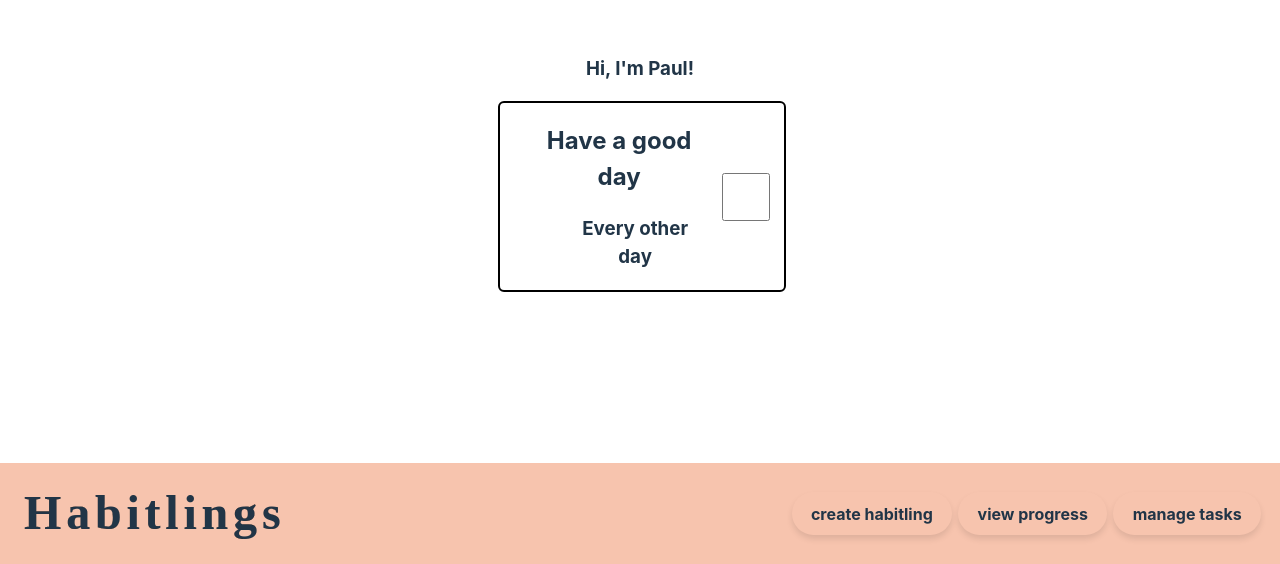
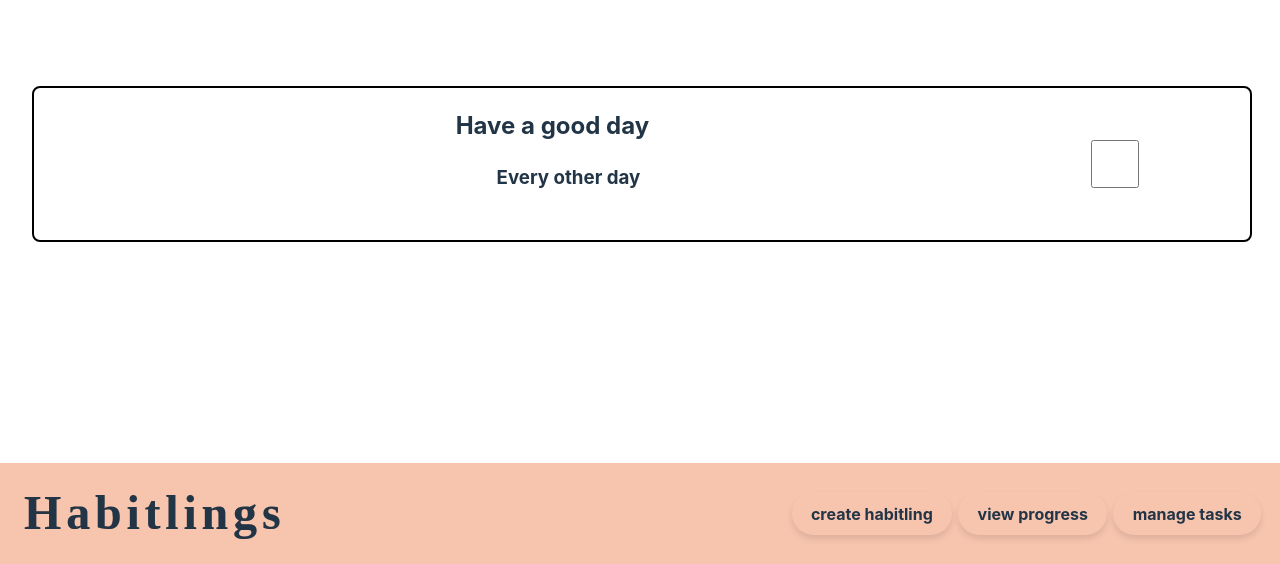
Before and after one commit to celeste-nunez/TeamRocket, a React (Vite) app in the folder my-react/: page / in a window 1280 px wide. Shown: the part 236-800 px from the top of the page. Built offline with nearby package versions, Linux system fonts and the light colour scheme.

Commit message:
edited root to allow full page

```diff
--- a/my-react/src/App.css
+++ b/my-react/src/App.css
@@ -1,5 +1,5 @@
 #root {
-  max-width: 1280px;
+  width: 100%;
   margin: 0 auto;
   padding: 2rem;
   text-align: center;
--- a/my-react/src/App.jsx
+++ b/my-react/src/App.jsx
@@ -7,7 +7,7 @@ function App() {
   return (
     <>
       <NavBar/>
-      <h3>Hi, I'm Paul!</h3>
+
       <Check_habit/>
     </>
   );
--- a/my-react/src/Check_habit.css
+++ b/my-react/src/Check_habit.css
@@ -2,9 +2,11 @@ form{
     display: flex;
     flex-direction: row;
     flex-wrap: nowrap;
-    justify-content: space-between;
+    /* align-self: flex-start; */
     border: 2px solid black;
-    border-radius: 6px;
+    border-radius: 8px;
+    /* margin: 0, 0, 0, 0; */
+
     width:100%;
 
 }
@@ -29,6 +31,6 @@ form{
     height: 3rem;
     background-color: #007bff;
     color: white;
-    border-radius: 6px;
+    border-radius: 8px;
     cursor: pointer;
 }
--- a/my-react/src/Check_habit.jsx
+++ b/my-react/src/Check_habit.jsx
@@ -1,6 +1,8 @@
 import './Check_habit.css'
 
 function Check_habit() {
+
+
 
   return (
     <form action="/submit form">
```
